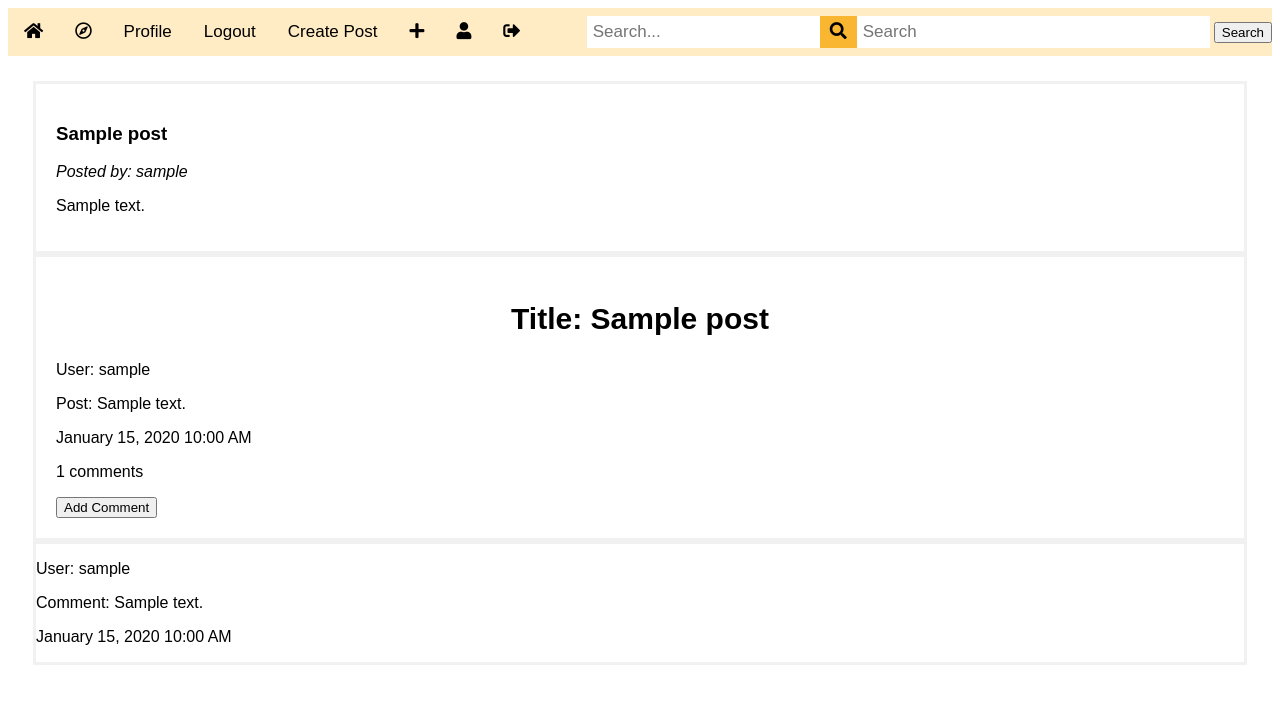
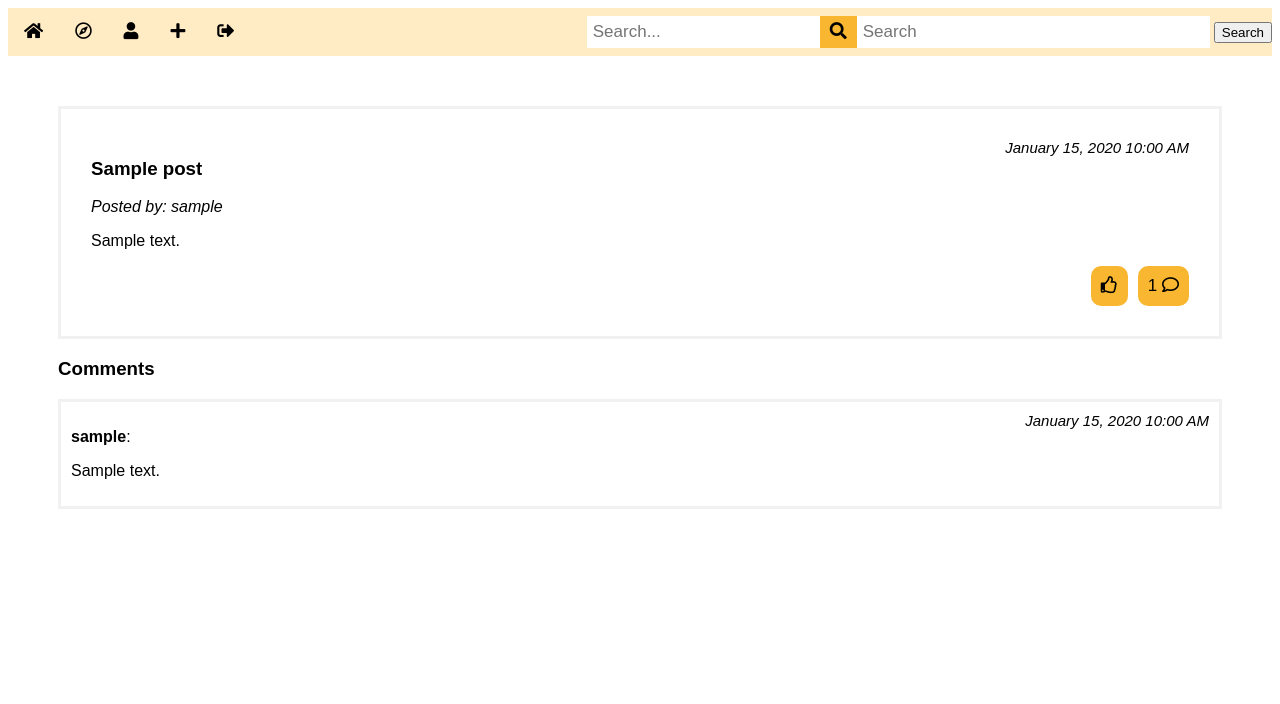
Before and after one commit to 23450728/AgileWebDev3403, a Flask app: page /post/1 in a window 1280 px wide. Shown: the top 704 px of the page. Run offline with Flask 3, Linux system fonts and the light colour scheme; a user stored in the database is signed in; tables that the repository leaves empty hold one stand-in row (values such as "Sample post"); some libraries are stand-ins or nearby versions.

Commit message:
Added interactive "Like" and "Comment" buttons to post view and reformatted page

```diff
--- a/app/static/style.css
+++ b/app/static/style.css
@@ -18,6 +18,12 @@ h2 {
 }
 
 h3 {
+  font-family: "arial", sans-serif;
+}
+
+p1 {
+  font-size:15px;
+  text-decoration-color: #505050;
   font-family: "arial", sans-serif;
 }
 
@@ -63,7 +69,7 @@ h3 {
 
   /* Add padding to containers */
 .container {
-    padding: 25px;
+    padding: 50px;
 }
 
 span.sign_up {
@@ -222,7 +228,7 @@ span.login {
 /*Posts */
 .post {
   border: 3px solid #f1f1f1;
-  padding: 20px;
+  padding: 30px;
  }
 
 .post h2 {
@@ -232,7 +238,6 @@ span.login {
 /* Comments */
  .comment {
   border: 3px solid #f1f1f1;
- }
  }
 
 
@@ -403,3 +408,43 @@ img {
 hr {
   border: 1px solid rgb(249, 182, 48)
 }
+
+.post-content {
+  display:flex;
+  justify-content: space-between;
+}
+
+.timestamp{
+  text-align: right;
+}
+
+.post-text {
+  text-align: left;
+}
+
+.post-actions {
+  display: flex;
+  text-align: left;
+  justify-content: right;
+}
+
+.post-action {
+  text-align: center;
+  background-color: rgb(249, 182, 48);
+  border: none;
+  border-radius: 10px;
+  padding: 10px;
+  font-size: 17px;
+  cursor: pointer;
+  margin-left: 10px;
+}
+
+.comment-section {
+  padding: 0px
+}
+
+.comment {
+  display:flex;
+  justify-content: space-between;
+  padding: 10px;
+}
--- a/app/templates/base.html
+++ b/app/templates/base.html
@@ -14,10 +14,9 @@
             {% if current_user.is_anonymous %}
             <a href="{{ url_for('login') }}">Login</a>
             {% else %}
-            <a href="{{ url_for('user', username=current_user.username) }}">Profile</a>
-            <a href="{{ url_for('logout') }}">Logout</a>
+            <a href="{{ url_for('user', username=current_user.username) }}"><i class="fas fa-user"></i></a>
             {% endif %}
-            <a href="{{ url_for('post') }}">Create Post</a>
+            <a href="{{ url_for('post') }}"><i class="fas fa-plus"></i></a>
 
             {% if g.search_form %}
                 <div class="search-container">
@@ -26,8 +25,6 @@
                         {{ g.search_form.submit() }}
                     </form>
                 </div>
-            <a href="{{ url_for('post') }}"><i class="fas fa-plus"></i></a>
-            <a href="{{ url_for('user', username=current_user.username) }}"><i class="fas fa-user"></i></a>
             <a href="{{ url_for('logout') }}"><i class="fas fa-sign-out-alt"></i></a>
             {% endif %}
             <div class="search-container">
--- a/app/templates/post view.html
+++ b/app/templates/post view.html
@@ -1,28 +1,81 @@
 {% extends "base.html" %}
 
 {% block content %}
+<script src="https://ajax.googleapis.com/ajax/libs/jquery/3.5.1/jquery.min.js"></script>
+<script>
+    var like_count = 0
+    $(document).ready(function(){
+        $(".like-click").click(
+            function() {
+                like_count += 1
+                if (like_count % 2 == 0) {
+                    $(this).removeClass("fas fa-thumbs-up").addClass("far fa-thumbs-up");
+                }
+                if (like_count % 2 == 1) {
+                    $(this).removeClass("far fa-thumbs-up").addClass("fas fa-thumbs-up");
+                }
+            }
+        );
+    });
+    $(document).ready(function(){
+        $(".like-hover").hover(
+            function() {
+                if (like_count % 2 == 0) {
+                    $(this).removeClass("far fa-comment").addClass("fas fa-comment");
+                }
+            },
+            function() {
+                if (like_count % 2 == 0) {
+                $(this).removeClass("fas fa-comment").addClass("far fa-comment");
+                }
+            }
+        );
+    });
+
+    $(document).ready(function(){
+        $(".comment-hover").hover(
+            function() {
+                $(this).removeClass("far fa-comment").addClass("fas fa-comment");
+            },
+            function() {
+                $(this).removeClass("fas fa-comment").addClass("far fa-comment");
+            }
+        );
+    });
+</script>
+
     {% for post in posts %}
     <div class="container">
         <div class="post">
-            <h3>{{ post.title }}</h3>
-            <p><i>Posted by: {{ post.author.username }}</i><p>
-            <p>{{ post.body }}</p>
+            <div class="post-content">
+                <div class="post-text">
+                    <h3>{{ post.title }}</h3>
+                    <p><i>Posted by: {{ post.author.username }}</i><p>
+                    <p>{{ post.body }}</p>
+                </div>
+                <div class="timestamp">
+                    <p1><i>{{ moment(post.timestamp).format('LLL') }}</i></p1>
+                </div>
+            </div>
+            <div class="post-actions">
+                <button class="post-action" id="like"><i class="far fa-thumbs-up like-click like-hover"></i></button>
+                <button class="post-action" type="button" onclick="location.href=('/post/{{post.id}}/comment')">{{ post.comments_count() }} <i class="far fa-comment comment-hover"></i></button>
+            </div>
         </div>
-    <div class="post">
-        <h2>Title: {{ post.title }}</h2>
-        <p>User: {{ post.author.username }}<p>
-        <p>Post: {{ post.body }}</p>
-        <p>{{ moment(post.timestamp).format('LLL') }}</p>
-        <p>{{ post.comments_count() }} comments</p>
-        <button type="button" onclick="location.href=('/post/{{post.id}}/comment')">Add Comment</button>
-    </div>
-    {% endfor %}
-
-    {% for comment in comments %}
-    <div class="comment">
-        <p>User: {{ comment.author.username }}<p>
-        <p>Comment: {{ comment.comments }}</p>
-        <p>{{ moment(comment.timestamp).format('LLL') }}</p>
+        <h3>Comments</h3>
+        <div class="comment-section">
+            {% for comment in comments %}
+            <div class="comment">
+                <div class="comment-content">
+                    <p><b>{{ comment.author.username }}</b>:<p>
+                    <p>{{ comment.comments }}</p>
+                </div>
+                <div class="timestamp">
+                    <p1><i>{{ moment(post.timestamp).format('LLL') }}</i></p1>
+                </div>
+            </div>
+            {% endfor %}
+        </div>
     </div>
     {% endfor %}
 
```
Also changed, not shown: app/templates/index.html (+4 -12 lines), app.db.
